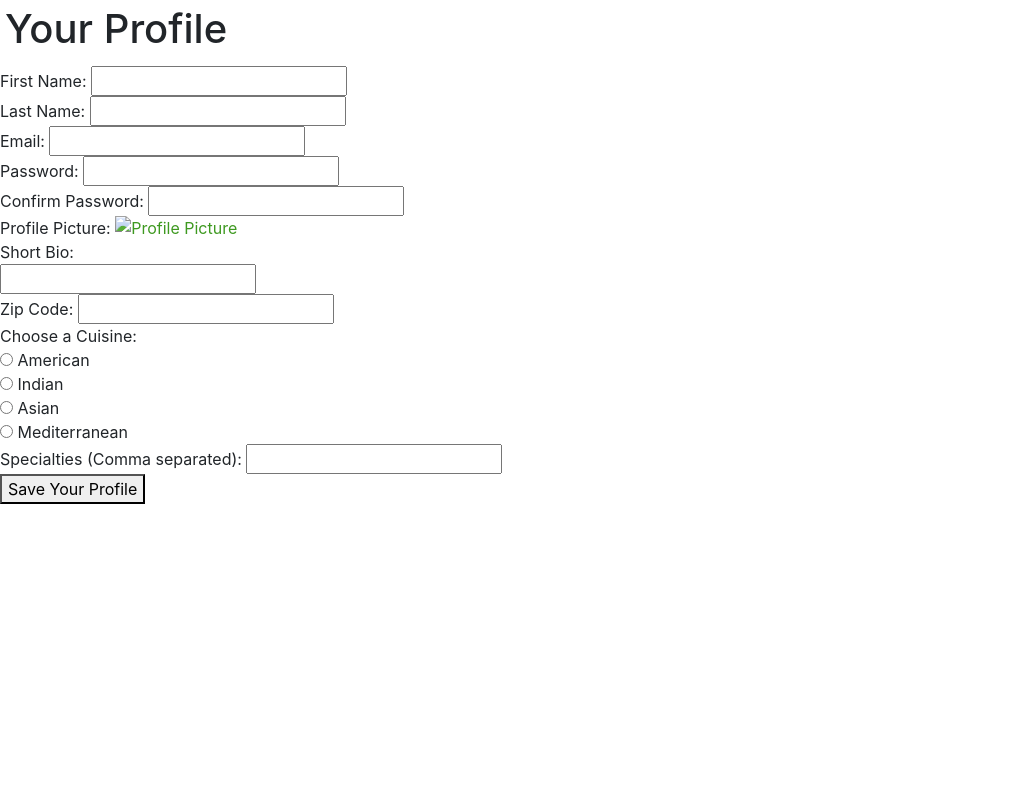
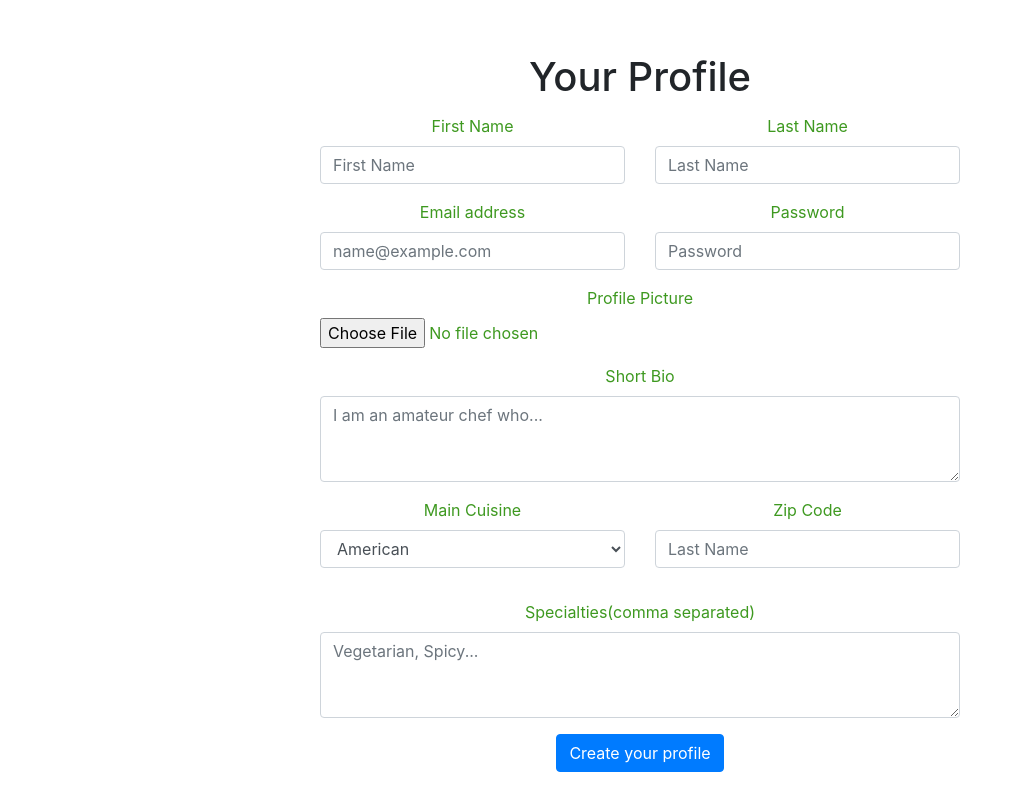
Before and after one commit to jerpowel321/Hackathon-Freedom, a React (Create React App) app in the folder foodbnbv1/: page /chef/signup in a window 1280 px wide. Shown: the top 810 px of the page, without its empty margins (0-1023 px from the left). Built offline with nearby package versions, Linux system fonts and the light colour scheme.

Commit message:
Updated Sign up Page

```diff
--- a/foodbnbv1/src/App.css
+++ b/foodbnbv1/src/App.css
@@ -165,7 +165,15 @@ h1 {
 
 /* --------------------- Aryan -------------------------*/
 
+.signuppage {
+  width: 50%;
+  margin: auto;
+}
 
+.imageinput {
+  display: block;
+  margin: auto;
+}
 
 
 
--- a/foodbnbv1/src/pages/chef/signup.js
+++ b/foodbnbv1/src/pages/chef/signup.js
@@ -3,25 +3,62 @@ import React from 'react'
 
 
 const CreateProfile = () =>
-    <div>
-        <h1>Your Profile</h1>
-        <form>
-            First Name: <input type='text'></input> <br/>
-            Last Name: <input type='text'></input> <br/>
-            Email: <input type='text' id='email-field'></input> <br/>
-            Password: <input type='password'></input> <br/>
-            Confirm Password: <input type='password'></input> <br/>
-            Profile Picture: <input type='image' alt='Profile Picture'></input> <br/>
-            Short Bio: <br/> <input type='text' id='bio-field'></input> <br/>
-            Zip Code: <input type='text'></input> <br/>
-            Choose a Cuisine: <br/>
-            <input type="radio" name="cuisine1" value="American"></input> American<br/>
-            <input type="radio" name="cuisine2" value="Indian"></input> Indian<br/>
-            <input type="radio" name="cuisine3" value="Asian"></input> Asian<br/>
-            <input type="radio" name="cuisine4" value="Mediterranean"></input> Mediterranean<br/>
-            Specialties (Comma separated): <input type='text'></input><br/>
+    <div className='signuppage text-center'>
+        <form className="pt-5 pb-5">
+            <h1>Your Profile</h1>
+            <div className="form-group row">
+                <div className='col-sm-6'>
+                    <label for="Profile" className>First Name</label>
+                    <input type="text" class="form-control" placeholder="First Name"/>
+                </div>
+                <div className="col-sm-6">
+                    <label for="Profile">Last Name</label>
+                    <input type="text" class="form-control" placeholder="Last Name"/>
+                </div>
+            </div>
+            <div className="form-group row">
+                <div className="col-sm-6">
+                    <label for="Profile">Email address</label>
+                    <input type="email" class="form-control" placeholder="name@example.com"/>
+                </div>
+                <div className="col-sm-6">
+                    <label for="Profile">Password</label>
+                    <input type="password" class="form-control" placeholder="Password"/>
+                </div>
+            </div>
+            <div className="form-group justify-content-center">
+                <label for="Profile" >Profile Picture</label>
+                <div className="row text-center">
+                    <input type="file" className="form-control-file col-sm-6"/>
+                </div>
+            </div>
+            <div className="form-group">
+                <label for="Profile">Short Bio</label>
+                <textarea class="form-control" placeholder="I am an amateur chef who..." rows="3"></textarea>
+            </div>
+            <div className="form-group row">
+                <div className="form-group col-sm-6">
+                    <label for="Profile">Main Cuisine</label>
+                    <select class="form-control">
+                        <option>American</option>
+                        <option>Indian</option>
+                        <option>Asian</option>
+                        <option>Mediterranean</option>
+                        <option>Middle East</option>
+                    </select>
+                </div>
+                <div className="form-group col-sm-6">
+                    <label for="Profile">Zip Code</label>
+                    <input type="text" class="form-control" placeholder="Last Name"/>
+                </div>
+            </div>
+
+            <div class="form-group">
+                <label for="Profile">Specialties(comma separated)</label>
+                <textarea class="form-control" placeholder="Vegetarian, Spicy..." rows="3"></textarea>
+            </div>
+            <button type="submit" class="btn btn-primary mb-2">Create your profile</button>
         </form>
-        <button type='button' href='../jobpost.js'>Save Your Profile</button>
     </div>
 
 export default CreateProfile
```
